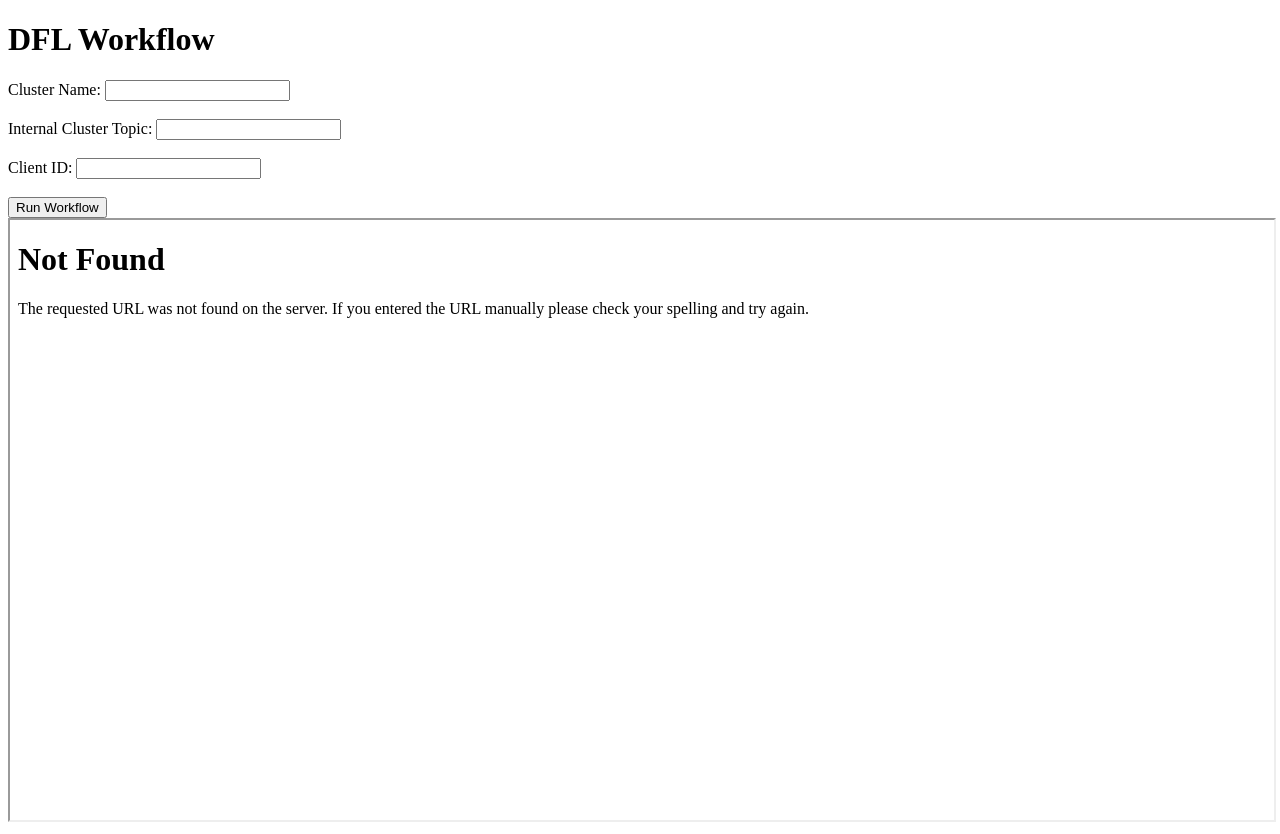
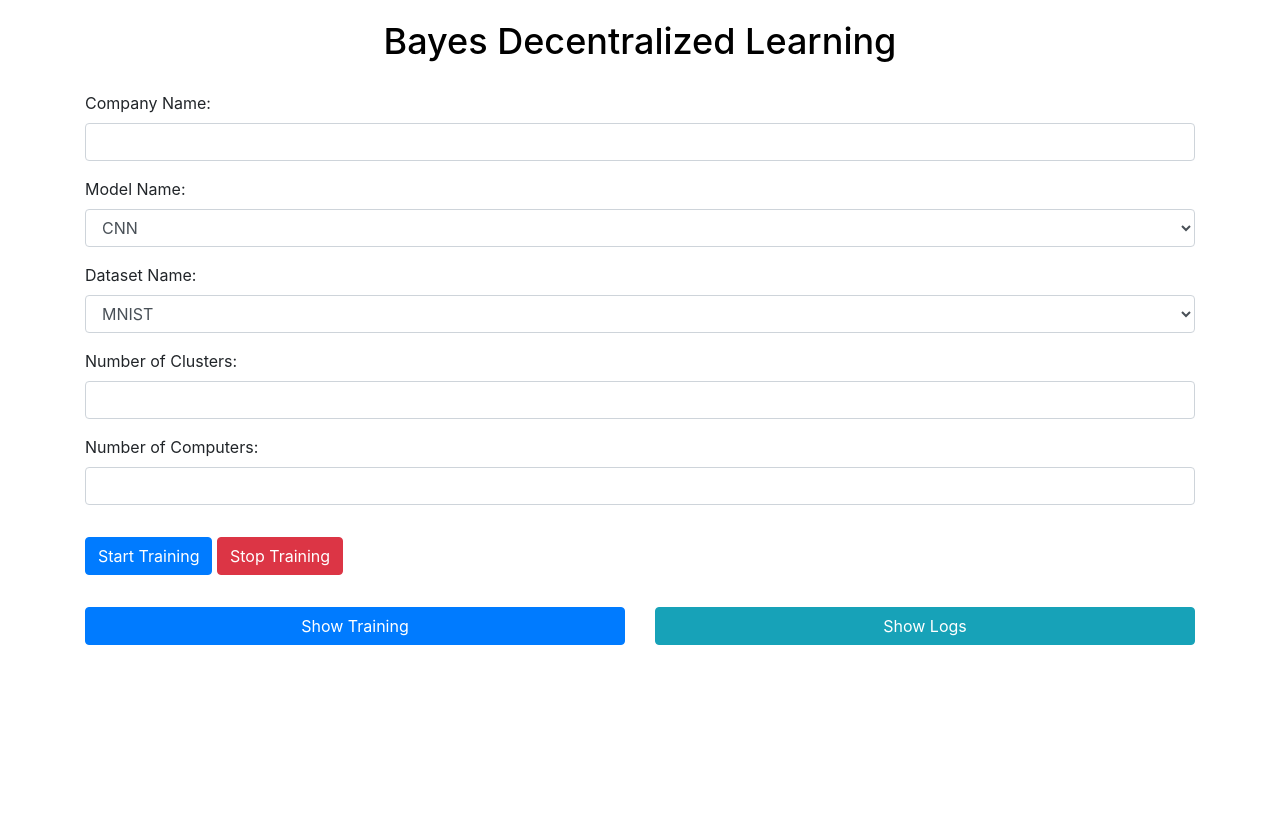
Before and after one commit to bayesianinstitute/FL_Mock, a Flask app: template templates/index.html in a window 1280 px wide. After the commit the page ends 645 px from the top, so only its background shows below. Run offline with Flask 3, Linux system fonts and the light colour scheme; the template is opened without the code that fills it, so the values that code supplies are empty; some libraries are stand-ins or nearby versions.

Commit message:
added UI

```diff
--- /dev/null
+++ b/app.py
@@ -0,0 +1,49 @@
+from flask import Flask, render_template, request, redirect, url_for
+from main import DFLWorkflow
+
+app = Flask(__name__)
+
+# Define the route for the home page
+@app.route('/')
+def home():
+    return render_template('index.html')
+
+# Define the /train API route
+@app.route('/train', methods=['POST'])
+def train():
+    company_name = request.form['companyName']
+    model_name = request.form['modelName']
+    dataset_name = request.form['datasetName']
+    num_clusters = request.form['numClusters']
+    num_computers = request.form['numComputers']
+
+    # Save the form data to a text file in a specific directory
+    with open('templates/data.txt', 'w') as file:
+        file.write(f"Company Name: {company_name}\n")
+        file.write(f"Model Name: {model_name}\n")
+        file.write(f"Dataset Name: {dataset_name}\n")
+        file.write(f"Number of Clusters: {num_clusters}\n")
+        file.write(f"Number of Computers: {num_computers}\n")
+
+    # You can define the parameters or configuration here or retrieve them from the request
+    broker_service = "test.mosquitto.org"
+    cluster_name = "USA"
+    internal_cluster_topic = "internal_USA_topic"
+    client_id = "1"
+    min_node = 1  # Set your desired minimum node count
+
+    # You can define the updated_broker here or retrieve it from the request
+    updated_broker = 'broker.hivemq.com'
+
+    # Create and run the DFLWorkflow
+    voting_topic = f'Voting topic on Cluster {cluster_name}'
+    declare_winner_topic = f'Winner Topic on Cluster {cluster_name}'
+
+    workflow = DFLWorkflow(broker_service, cluster_name, internal_cluster_topic, client_id, voting_topic, declare_winner_topic, min_node, updated_broker)
+    workflow.run()
+
+    # After saving the data, redirect back to the home page
+    return redirect(url_for('home'))
+
+if __name__ == '__main__':
+    app.run(debug=True)
--- a/templates/index.html
+++ b/templates/index.html
@@ -1,23 +1,191 @@
 <!DOCTYPE html>
 <html>
   <head>
-    <title>DFL Workflow UI</title>
+    <title>Bayes Decentralized Learning</title>
+    <!-- Include Bootstrap CSS -->
+    <link
+      rel="stylesheet"
+      href="https://maxcdn.bootstrapcdn.com/bootstrap/4.5.2/css/bootstrap.min.css"
+    />
+    <style>
+      /* Custom CSS for styling the header */
+      .header {
+        text-align: center;
+        color: black; /* White text color */
+        padding: 20px 0; /* Adjust the padding as needed */
+      }
+
+      .header h1 {
+        font-size: 36px; /* Adjust the font size as needed */
+      }
+    </style>
   </head>
   <body>
-    <h1>DFL Workflow</h1>
-    <form action="/run_workflow" method="post">
-      <label for="cluster_name">Cluster Name:</label>
-      <input type="text" name="cluster_name" required /><br /><br />
+    <div class="container">
+      <div class="container-fluid header">
+        <!-- Your header text goes here -->
+        <h1>Bayes Decentralized Learning</h1>
+      </div>
+      <form method="POST" action="/train">
+        <div class="form-group">
+          <label for="companyName">Company Name:</label>
+          <input
+            type="text"
+            class="form-control"
+            id="companyName"
+            name="companyName"
+            required
+          />
+        </div>
+        <div class="form-group">
+          <label for="modelName">Model Name:</label>
+          <select class="form-control" id="modelName" name="modelName" required>
+            <option value="CNN">CNN</option>
+            <option value="RNN">RNN</option>
+            <option value="LLM">LLM</option>
+          </select>
+        </div>
+        <div class="form-group">
+          <label for="datasetName">Dataset Name:</label>
+          <select
+            class="form-control"
+            id="datasetName"
+            name="datasetName"
+            required
+          >
+            <option value="mnist">MNIST</option>
+            <option value="FashionMNIST">FashionMNIST</option>
+          </select>
+        </div>
+        <div class="form-group">
+          <label for="numClusters">Number of Clusters:</label>
+          <input
+            type="number"
+            class="form-control"
+            id="numClusters"
+            name="numClusters"
+            required
+          />
+        </div>
+        <div class="form-group">
+          <label for="numComputers">Number of Computers:</label>
+          <input
+            type="number"
+            class="form-control"
+            id="numComputers"
+            name="numComputers"
+            required
+          />
+        </div>
+        <button type="submit" class="btn btn-primary mt-3 mb-3">
+          Start Training
+        </button>
+        <button type="submit" class="btn btn-danger mt-3 mb-3">
+          Stop Training
+        </button>
+      </form>
+    </div>
 
-      <label for="internal_cluster_topic">Internal Cluster Topic:</label>
-      <input type="text" name="internal_cluster_topic" required /><br /><br />
+    <!-- Buttons placed outside the form and using margin and padding -->
+    <div class="container">
+      <div class="row">
+        <div class="col">
+          <button
+            type="button"
+            class="btn btn-primary btn-block mt-3 mb-3"
+            data-toggle="modal"
+            data-target="#trainingModal"
+          >
+            Show Training
+          </button>
+        </div>
+        <div class="col">
+          <button
+            type="button"
+            class="btn btn-info btn-block mt-3 mb-3"
+            data-toggle="modal"
+            data-target="#logsModal"
+          >
+            Show Logs
+          </button>
+        </div>
+      </div>
+    </div>
 
-      <label for="id">Client ID:</label>
-      <input type="text" name="id" required /><br /><br />
+    <!-- Rest of your code (modals and scripts) remains unchanged -->
+    <!-- Bootstrap Training Modal -->
+    <div
+      class="modal fade"
+      id="trainingModal"
+      tabindex="-1"
+      role="dialog"
+      aria-labelledby="trainingModalLabel"
+      aria-hidden="true"
+    >
+      <div class="modal-dialog" role="document">
+        <div class="modal-content">
+          <div class="modal-header">
+            <h5 class="modal-title" id="trainingModalLabel">
+              Training Results
+            </h5>
+            <button
+              type="button"
+              class="close"
+              data-dismiss="modal"
+              aria-label="Close"
+            >
+              <span aria-hidden="true">&times;</span>
+            </button>
+          </div>
+          <div class="modal-body">
+            <!-- Iframe for Training Results -->
+            <iframe
+              id="trainingIframe"
+              src="https://www.google.co.in/webhp?igu=1"
+              width="100%"
+              height="400"
+              frameborder="0"
+            ></iframe>
+          </div>
+        </div>
+      </div>
+    </div>
 
-      <input type="submit" value="Run Workflow" />
-    </form>
+    <!-- Bootstrap Logs Modal -->
+    <div
+      class="modal fade"
+      id="logsModal"
+      tabindex="-1"
+      role="dialog"
+      aria-labelledby="logsModalLabel"
+      aria-hidden="true"
+    >
+      <div class="modal-dialog" role="document">
+        <div class="modal-content">
+          <div class="modal-header">
+            <h5 class="modal-title" id="logsModalLabel">Logs</h5>
+            <button
+              type="button"
+              class="close"
+              data-dismiss="modal"
+              aria-label="Close"
+            >
+              <span aria-hidden="true">&times;</span>
+            </button>
+          </div>
+          <div class="modal-body">
+            <!-- Add your logs content here -->
+            <p>Log Entry 1</p>
+            <p>Log Entry 2</p>
+            <p>Log Entry 3</p>
+          </div>
+        </div>
+      </div>
+    </div>
 
-    <iframe src="http://localhost:6006/" width="100%" height="600"></iframe>
+    <!-- Include Bootstrap JS and jQuery -->
+    <script src="https://code.jquery.com/jquery-3.5.1.slim.min.js"></script>
+    <script src="https://cdn.jsdelivr.net/npm/@popperjs/core@2.11.6/dist/umd/popper.min.js"></script>
+    <script src="https://maxcdn.bootstrapcdn.com/bootstrap/4.5.2/js/bootstrap.min.js"></script>
   </body>
 </html>
```
Also changed, not shown: ml_operations1.py (added, +272 -0 lines), testt/tensorboard/templates/index.html (added, +9 -0 lines), visualization/tensorboard/data.json (added, +16 -0 lines), visualization/tensorboard/index.py (+16 -17 lines), visualization/tensorboard/live.py (added, +36 -0 lines), 1 other file.
